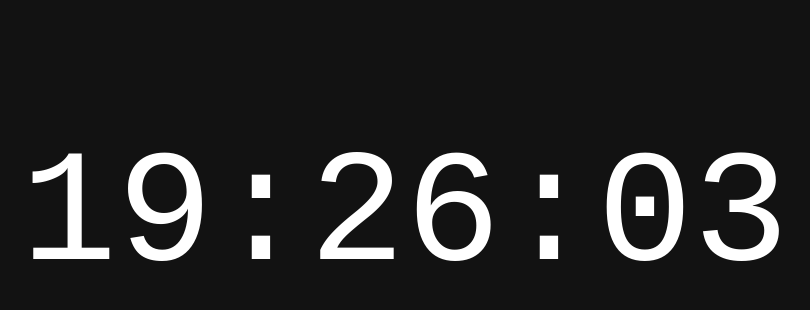
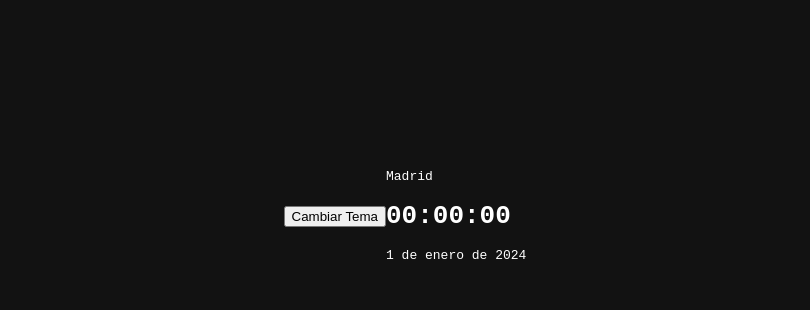
Before and after one commit to Suorkndnf/clock-without-ads.github.io, a plain HTML site: page index.html in a window 1280 px wide. Shown: the part 184-494 px from the top of the page, without its empty margins (235-1045 px from the left). Drawn offline with Linux system fonts and the light colour scheme.

Commit message:
Update index.html

```diff
--- a/index.html
+++ b/index.html
@@ -3,11 +3,22 @@
 <head>
     <meta charset="UTF-8">
     <meta name="viewport" content="width=device-width, initial-scale=1.0">
-    <title>Reloj Digital Minimalista</title>
+    <title>Página con Reloj en Tiempo Real</title>
     <link rel="stylesheet" href="style.css">
+    <link rel="stylesheet" href="style.css">
+    <link rel="preconnect" href="https://fonts.googleapis.com">
+<link rel="preconnect" href="https://fonts.gstatic.com" crossorigin>
+<link href="https://fonts.googleapis.com/css2?family=Ubuntu:ital,wght@0,300;0,400;0,500;0,700;1,300;1,400;1,500;1,700&display=swap" rel="stylesheet">
 </head>
 <body>
-    <div class="reloj"></div>
+    <div class="theme-toggle">
+        <button id="toggle-theme">Cambiar Tema</button>
+    </div>
+    <div class="clock-container">
+        <p class="city-name">Madrid</p> <!-- Ciudad añadida -->
+        <h1 id="clock">00:00:00</h1>
+        <p id="date">1 de enero de 2024</p> <!-- Fecha añadida -->
+    </div>
     <script src="script.js"></script>
 </body>
 </html>
```
